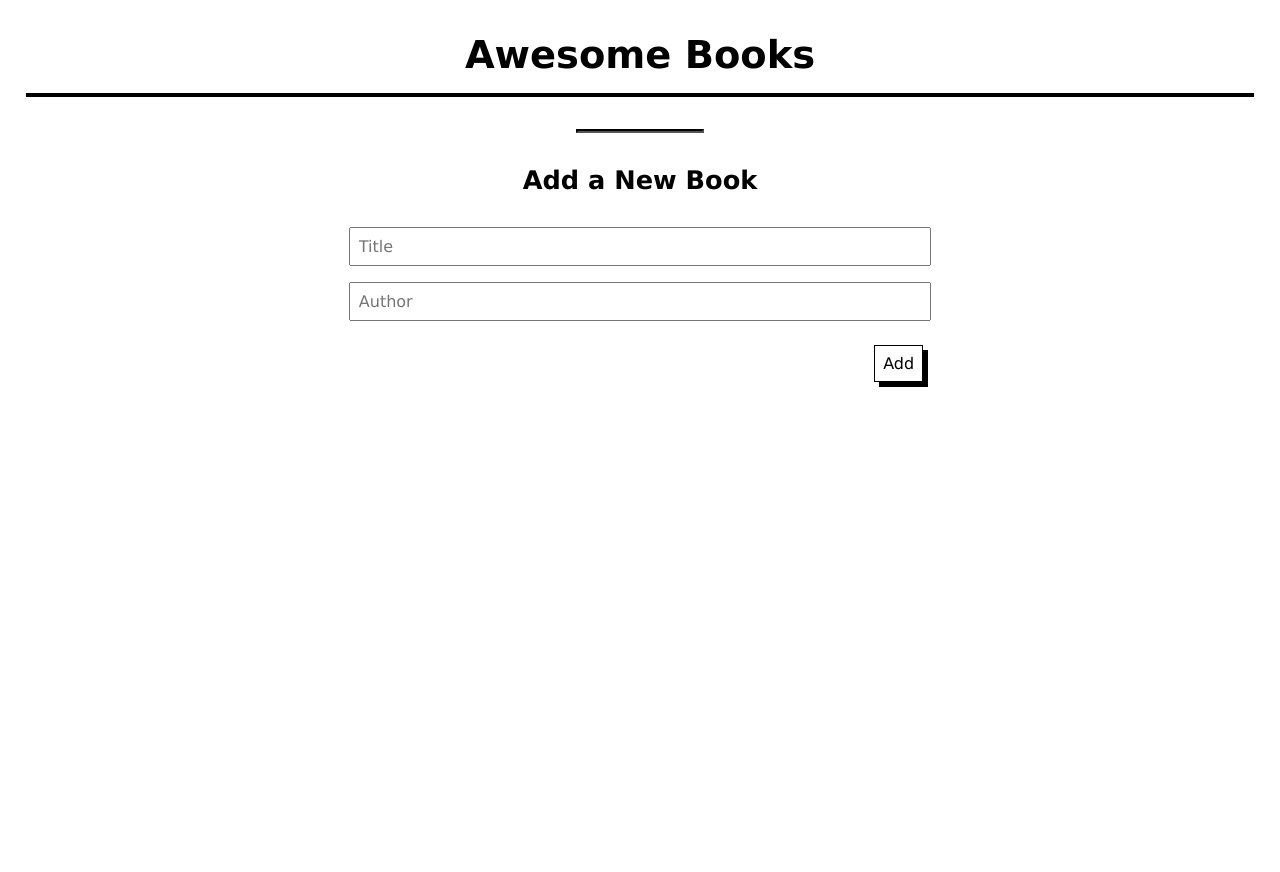
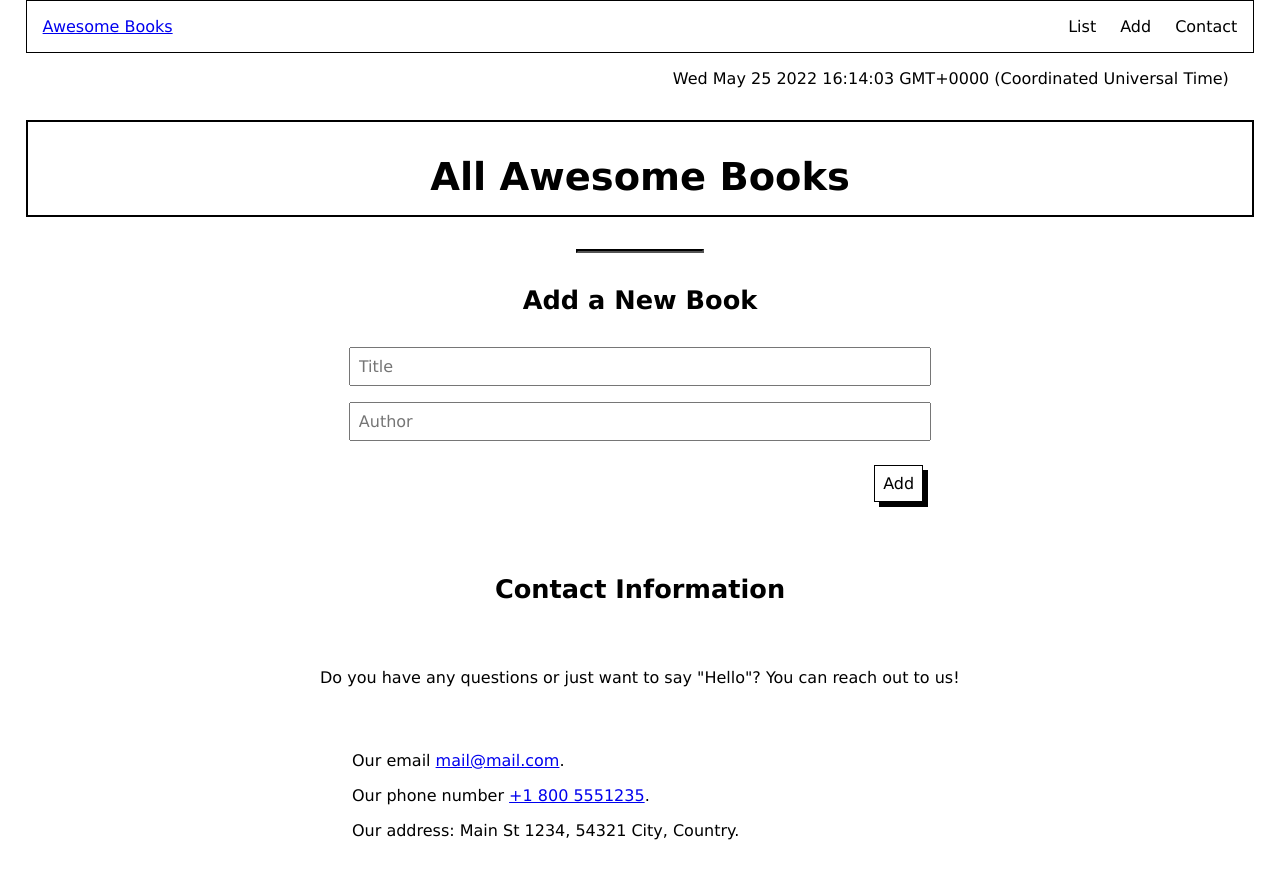
Before and after one commit to indigodavid/awesome-books, a website: page index.html in a window 1280 px wide. Before the commit the page ends 800 px from the top, so only its background shows below. Drawn offline with Linux system fonts and the light colour scheme.

Commit message:
Add contact section, nav and date

```diff
--- a/css/style.css
+++ b/css/style.css
@@ -41,6 +41,20 @@ hr {
   border-width: 2px;
   border-color: #000;
   background-color: #000;
+}
+
+nav {
+  display: flex;
+  justify-content: space-between;
+  padding: 1rem;
+  width: 96%;
+  margin: 0 auto;
+  border: solid 1px #000;
+}
+
+nav > ul {
+  display: flex;
+  gap: 1.5rem;
 }
 
 .remove {
@@ -118,3 +132,28 @@ hr {
 #book-list li:nth-child(2n) {
   background-color: #fff;
 }
+
+#contact {
+  display: flex;
+  flex-direction: column;
+}
+
+#contact > * {
+  width: 50%;
+  margin: 2rem auto;
+}
+
+#contact > ul {
+  list-style: square;
+  padding-left: 2rem;
+  display: flex;
+  flex-direction: column;
+  gap: 1rem;
+}
+
+#date {
+  margin-top: 1rem;
+  margin-bottom: 2rem;
+  text-align: right;
+  width: 96%;
+}
--- a/index.html
+++ b/index.html
@@ -8,8 +8,17 @@
   <link rel="stylesheet" href="./css/style.css">
 </head>
 <body>
-  <h1>Awesome Books</h1>
+  <nav>
+    <a href="index.html">Awesome Books</a>
+    <ul>
+      <li>List</li>
+      <li>Add</li>
+      <li>Contact</li>
+    </ul>
+  </nav>
+  <div id="date"></div>
   <section id="all-books">
+    <h1>All Awesome Books</h1>
     <ul id="book-list">
       <!-- Book list generated by js -->
     </ul>
@@ -23,6 +32,15 @@
       <div><button type="button" id="add-book">Add</button></div>
     </fieldset>
   </section>
+  <section id="contact">
+    <h2>Contact Information</h2>
+    <p>Do you have any questions or just want to say "Hello"? You can reach out to us!</p>
+    <ul>
+      <li>Our email <a href="mailto:mail@mail.com">mail@mail.com</a>.</li>
+      <li>Our phone number <a href="tel:+18005551234">+1 800 5551235</a>.</li>
+      <li>Our address: Main St 1234, 54321 City, Country.</li>
+    </ul>
+  </section>
   <script src="./js/bookApp.js" defer></script>
 </body>
 </html>
--- a/js/bookApp.js
+++ b/js/bookApp.js
@@ -69,5 +69,7 @@ class StorageBooks {
   }
 }
 
+document.getElementById('date').innerHTML = Date();
+
 document.addEventListener('DOMContentLoaded', StorageBooks.loadData);
 addBook.addEventListener('click', StorageBooks.addLi);
```
